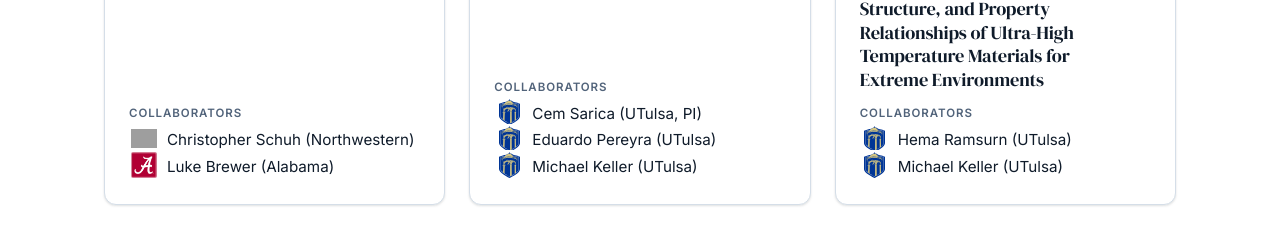
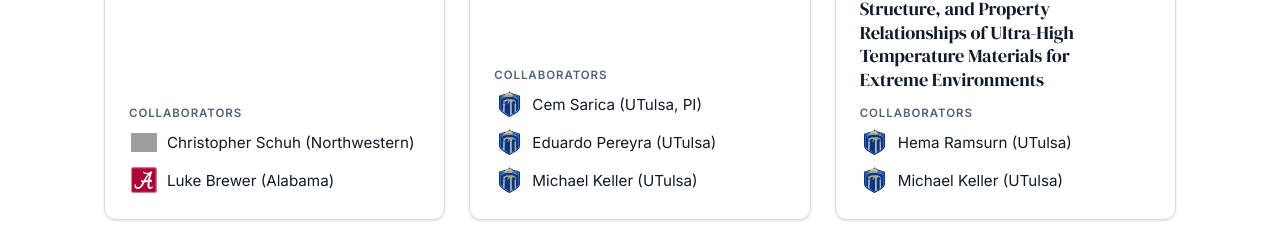
Before and after one commit to wlepage/AMDG-web, an Astro site: page / in a window 1280 px wide. Shown: the part 2748-2974 px from the top of the page. Built offline with nearby package versions, Linux system fonts and the light colour scheme; Astro itself is replaced by a stand-in of ours; grey boxes are pictures that could not be loaded.

Commit message:
Fix collaborator chips overlapping adjacent names
Drop the negative margin-top hack on .project__collab-icon (it pulled the
30px chip out of its row box, overhanging neighboring names) and instead
center each chip on its line, add a row gap on the list, and give each row
a 30px min-height.

```diff
--- a/src/components/ProjectCard.astro
+++ b/src/components/ProjectCard.astro
@@ -116,12 +116,15 @@ const logo = sponsorLogo(p.sponsor);
     display: block; font-size: 0.72rem; text-transform: uppercase; letter-spacing: 0.08em;
     font-weight: 600; color: var(--c-muted-text); margin-bottom: var(--space-1);
   }
-  .project__collab ul { list-style: none; margin: 0; padding: 0; }
+  .project__collab ul {
+    list-style: none; margin: 0; padding: 0;
+    /* Row gap guarantees the 30px chip can never overhang into the next name,
+       independent of the (shorter) text line height. */
+    display: flex; flex-direction: column; gap: var(--space-2);
+  }
   .project__collab li {
-    display: flex; align-items: flex-start; gap: var(--space-2);
+    display: flex; align-items: center; gap: var(--space-2);
+    min-height: 30px;
     font-size: 0.95rem; color: var(--c-text);
   }
-  /* Center the 30px chip on the first line of text (rather than the whole
-     wrapped block) so it tracks the first co-PI on long, multi-line lists. */
-  .project__collab li .project__collab-icon { margin-top: -0.25em; }
 </style>
```
